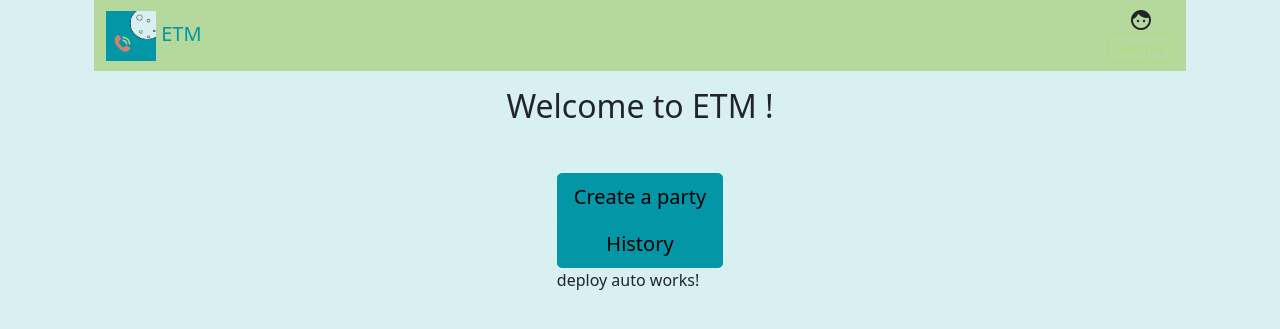
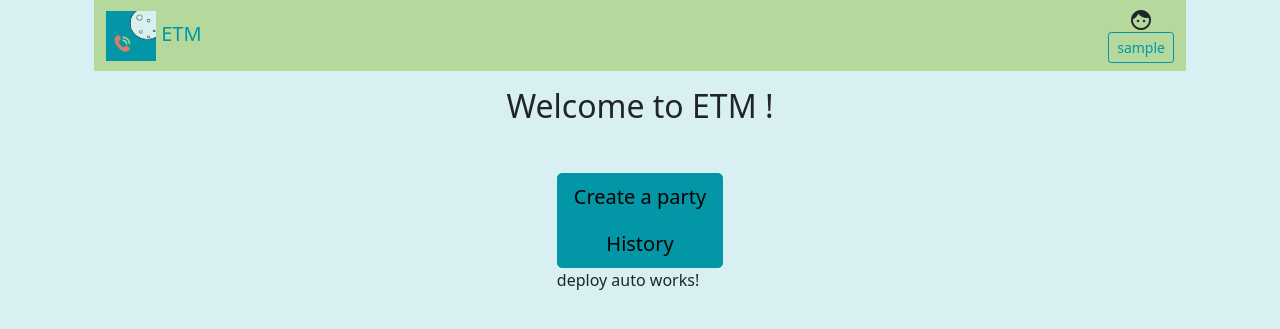
Before and after one commit to HE-Arc/E.T.-Telephone-Momo, a Django app: page / in a window 1280 px wide. Shown: the top 329 px of the page. Run offline with Django 3.2, Linux system fonts and the light colour scheme; the visitor is signed in with stand-in values (Sample User, id 1); some libraries are stand-ins or nearby versions.

Commit message:
Change color of the text when connected

```diff
--- a/ETMApp/templates/ETMApp/base.html
+++ b/ETMApp/templates/ETMApp/base.html
@@ -37,7 +37,7 @@
                         <div class="row">
                             <div class="col d-flex justify-content-center">
                                 {% if user.is_authenticated %}
-                                    <a href="/disconnect" class="btn btn-outline-success btn-sm" role="button" aria-pressed="true">
+                                    <a href="/disconnect" class="btn btn-outline-primary btn-sm" role="button" aria-pressed="true">
                                         {{ user.username }}
                                     </a>
                                 {% else %}
```
